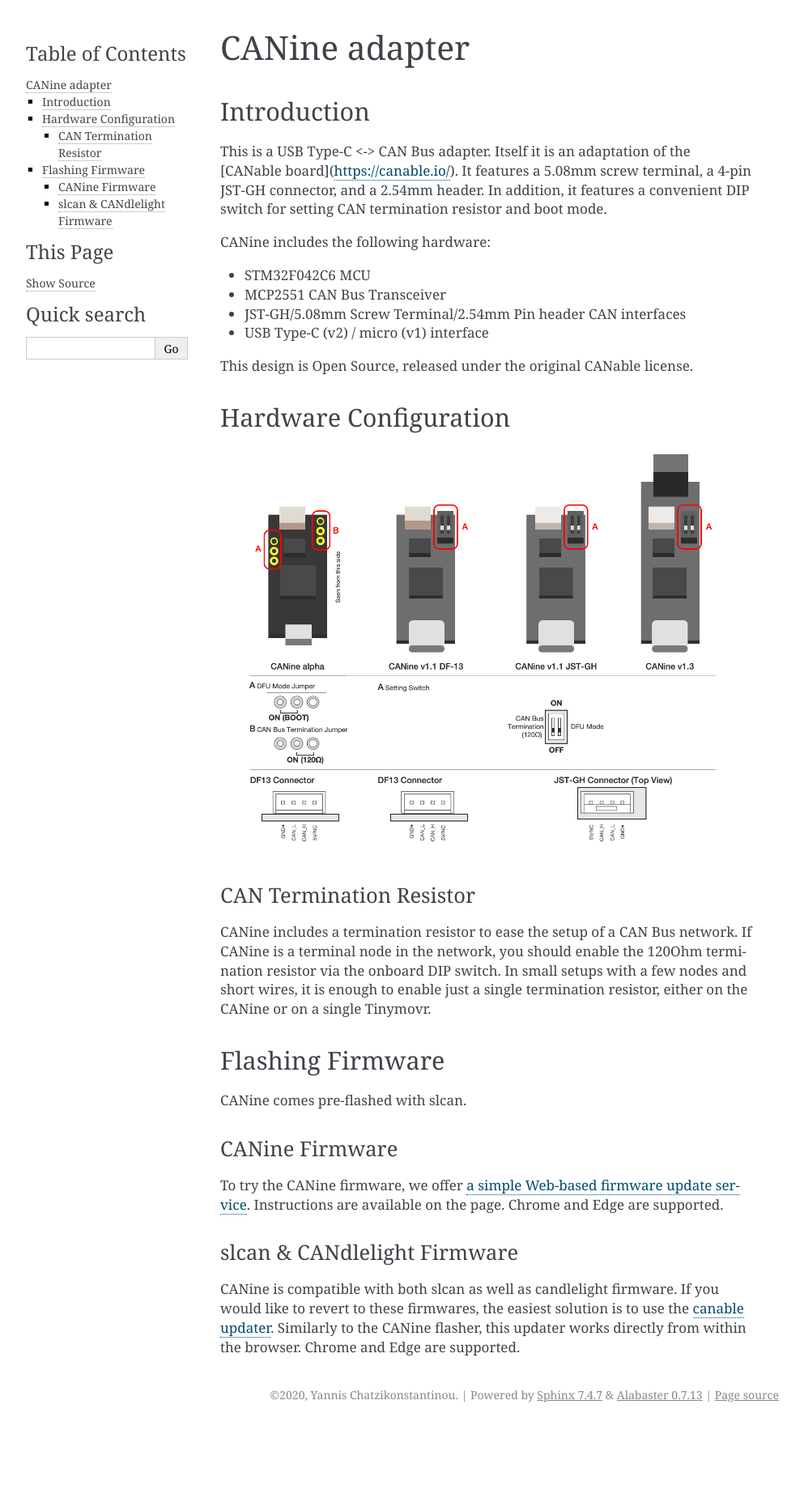
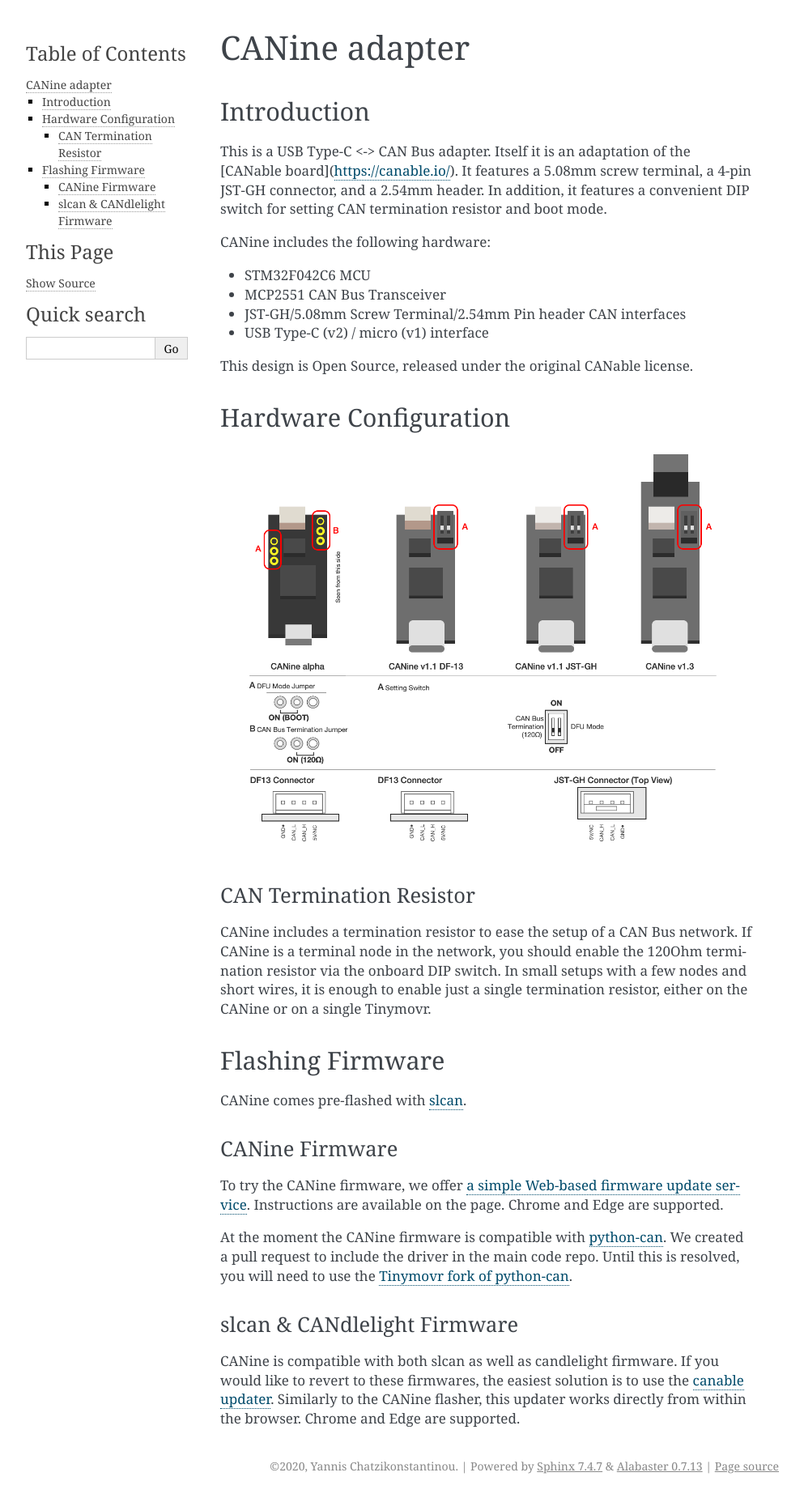
Before and after one commit to tinymovr/CANine, a Sphinx documentation site: the page built from Docs/canine.rst, in a window 1280 px wide. Shown: the whole page at 81% size, without its empty margins (148-1141 px from the left). Built offline with Sphinx 7.4.7, drawn with Linux system fonts in a browser that asks for light colours; before the commit the page ends 1762 px from its top, so only the background shows below that.

Commit message:
add more details to docs

```diff
--- a/Docs/canine.rst
+++ b/Docs/canine.rst
@@ -33,13 +33,14 @@
 Flashing Firmware
 #################
 
-CANine comes pre-flashed with slcan.
+CANine comes pre-flashed with `slcan <https://python-can.readthedocs.io/en/master/interfaces/slcan.html>`_.
 
 CANine Firmware
 ---------------
 
 To try the CANine firmware, we offer `a simple Web-based firmware update service <https://tinymovr.github.io/CANine/>`_. Instructions are available on the page. Chrome and Edge are supported.
 
+At the moment the CANine firmware is compatible with `python-can <https://github.com/hardbyte/python-can>`_. We created a pull request to include the driver in the main code repo. Until this is resolved, you will need to use the `Tinymovr fork of python-can <https://github.com/tinymovr/python-can>`_.
 
 slcan & CANdlelight Firmware
 ----------------------------
```
